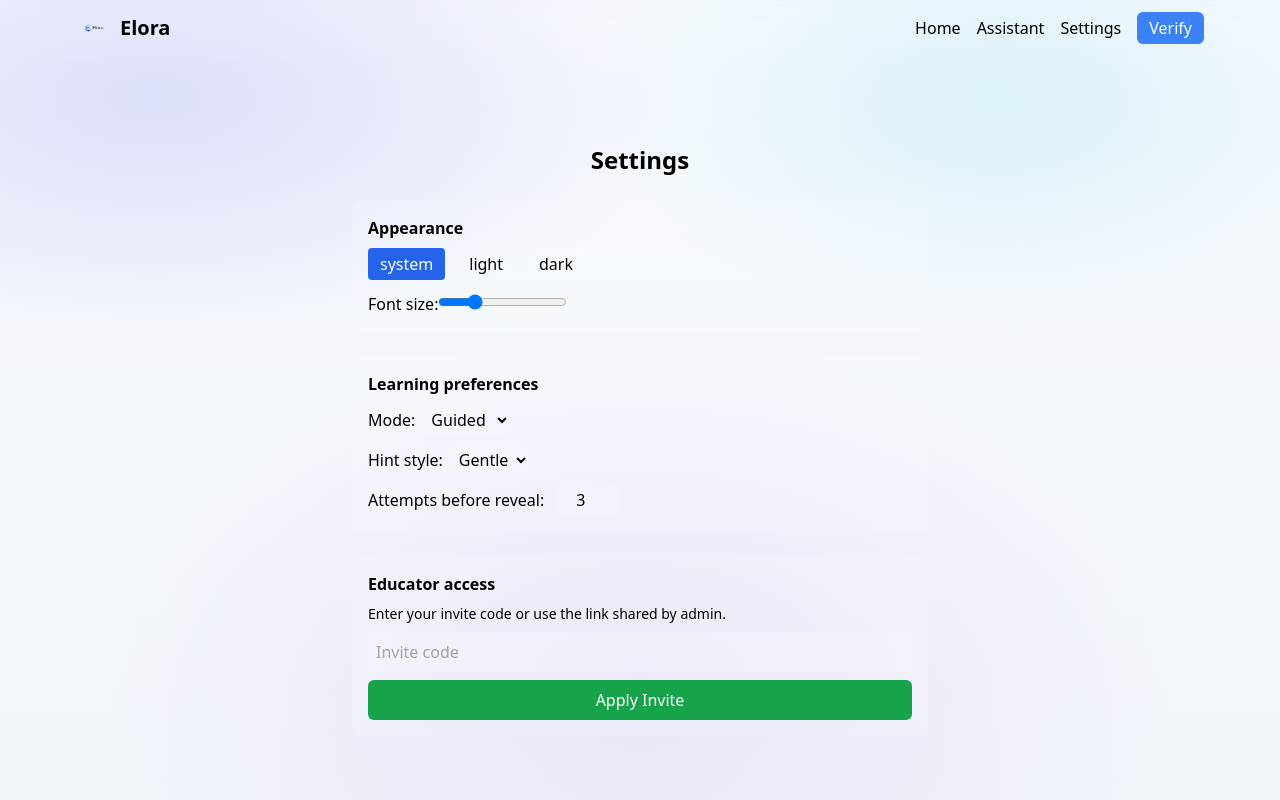
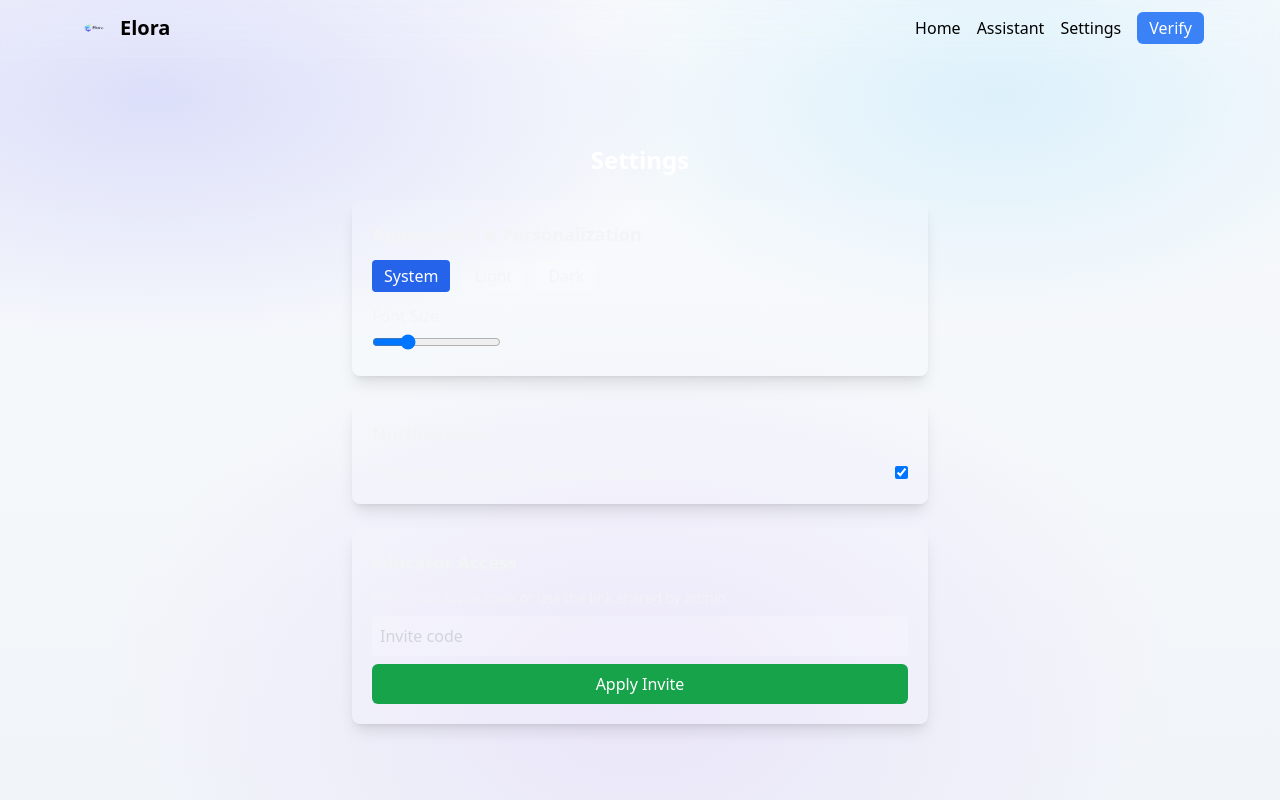
Before and after one commit to tweetharis-netizen/elora-verification-ui, a Next.js app: page /settings in a window 1280 px wide. Built offline with nearby package versions, Linux system fonts and the light colour scheme.

Commit message:
Update settings.js

```diff
--- a/pages/settings.js
+++ b/pages/settings.js
@@ -2,57 +2,55 @@
 import {
   getTheme,
   setTheme,
-  getLearningPrefs,
-  setLearningPrefs,
   getFontScale,
   setFontScale,
   activateTeacher,
-  getSession,
-  saveSession,
-} from '@/lib/session';
-import { useState } from 'react';
+} from "@/lib/session";
+import { useState } from "react";
 
 export default function Settings() {
   const [theme, setThemeState] = useState(getTheme());
   const [font, setFont] = useState(getFontScale());
-  const [prefs, setPrefs] = useState(getLearningPrefs());
-  const [invite, setInvite] = useState('');
+  const [invite, setInvite] = useState("");
+  const [notifications, setNotifications] = useState(true);
 
   const handleApplyInvite = async () => {
     const res = await fetch(`/api/teacher-invite?code=${invite}`);
     if (res.ok) {
       activateTeacher(invite);
-      alert('✅ Educator mode unlocked');
-    } else alert('Invalid invite');
+      alert("✅ Educator mode unlocked");
+    } else alert("Invalid invite");
   };
 
   const updateTheme = (t) => {
     setTheme(t);
     setThemeState(t);
-    document.documentElement.classList.toggle('dark', t === 'dark');
+    document.documentElement.classList.toggle("dark", t === "dark");
   };
 
   return (
-    <div className="mt-20 max-w-xl mx-auto space-y-6">
-      <h1 className="text-2xl font-bold mb-4 text-center">Settings</h1>
+    <div className="mt-20 max-w-xl mx-auto space-y-6 text-gray-100">
+      <h1 className="text-2xl font-bold mb-4 text-center text-white">Settings</h1>
 
-      <div className="bg-white/10 rounded-lg p-4">
-        <h2 className="font-semibold mb-2">Appearance</h2>
-        <div className="flex gap-3">
-          {['system', 'light', 'dark'].map((m) => (
+      <div className="bg-white/10 rounded-lg p-5 shadow-lg">
+        <h2 className="font-semibold mb-3 text-lg">Appearance & Personalization</h2>
+        <div className="flex gap-3 mb-3">
+          {["System", "Light", "Dark"].map((m) => (
             <button
               key={m}
-              onClick={() => updateTheme(m)}
+              onClick={() => updateTheme(m.toLowerCase())}
               className={`px-3 py-1 rounded ${
-                theme === m ? 'bg-blue-600 text-white' : 'bg-white/10'
+                theme === m.toLowerCase()
+                  ? "bg-blue-600 text-white"
+                  : "bg-white/10 hover:bg-white/20"
               }`}
             >
               {m}
             </button>
           ))}
         </div>
-        <div className="mt-3">
-          <label>Font size:</label>
+        <div className="mt-2">
+          <label className="block mb-1">Font Size</label>
           <input
             type="range"
             min="0.9"
@@ -68,69 +66,32 @@ export default function Settings() {
         </div>
       </div>
 
-      <div className="bg-white/10 rounded-lg p-4">
-        <h2 className="font-semibold mb-2">Learning preferences</h2>
-        <label>Mode:</label>
-        <select
-          value={prefs.mode}
-          onChange={(e) =>
-            setPrefs({ ...prefs, mode: e.target.value }) ||
-            setLearningPrefs({ ...prefs, mode: e.target.value })
-          }
-          className="ml-2 bg-white/10 p-1 rounded"
-        >
-          <option value="guided">Guided</option>
-          <option value="socratic">Socratic</option>
-        </select>
-
-        <div className="mt-2">
-          <label>Hint style:</label>
-          <select
-            value={prefs.hintStyle}
-            onChange={(e) =>
-              setPrefs({ ...prefs, hintStyle: e.target.value }) ||
-              setLearningPrefs({ ...prefs, hintStyle: e.target.value })
-            }
-            className="ml-2 bg-white/10 p-1 rounded"
-          >
-            <option value="gentle">Gentle</option>
-            <option value="direct">Direct</option>
-          </select>
-        </div>
-
-        <div className="mt-2">
-          <label>Attempts before reveal: </label>
+      <div className="bg-white/10 rounded-lg p-5 shadow-lg">
+        <h2 className="font-semibold mb-3 text-lg">Notifications</h2>
+        <div className="flex items-center justify-between">
+          <span>Allow email updates & lesson reminders</span>
           <input
-            type="number"
-            value={prefs.attemptsBeforeReveal}
-            min="1"
-            max="5"
-            className="ml-2 w-16 bg-white/10 p-1 rounded text-center"
-            onChange={(e) =>
-              setPrefs({ ...prefs, attemptsBeforeReveal: +e.target.value }) ||
-              setLearningPrefs({
-                ...prefs,
-                attemptsBeforeReveal: +e.target.value,
-              })
-            }
+            type="checkbox"
+            checked={notifications}
+            onChange={() => setNotifications(!notifications)}
           />
         </div>
       </div>
 
-      <div className="bg-white/10 rounded-lg p-4">
-        <h2 className="font-semibold mb-2">Educator access</h2>
-        <p className="text-sm mb-2">
+      <div className="bg-white/10 rounded-lg p-5 shadow-lg">
+        <h2 className="font-semibold mb-3 text-lg">Educator Access</h2>
+        <p className="text-sm mb-2 opacity-80">
           Enter your invite code or use the link shared by admin.
         </p>
         <input
           value={invite}
           onChange={(e) => setInvite(e.target.value)}
           placeholder="Invite code"
-          className="w-full p-2 mb-2 rounded bg-white/20"
+          className="w-full p-2 mb-2 rounded bg-white/20 text-white placeholder-gray-300"
         />
         <button
           onClick={handleApplyInvite}
-          className="w-full py-2 bg-green-600 text-white rounded-md"
+          className="w-full py-2 bg-green-600 hover:bg-green-700 text-white rounded-md"
         >
           Apply Invite
         </button>
```
